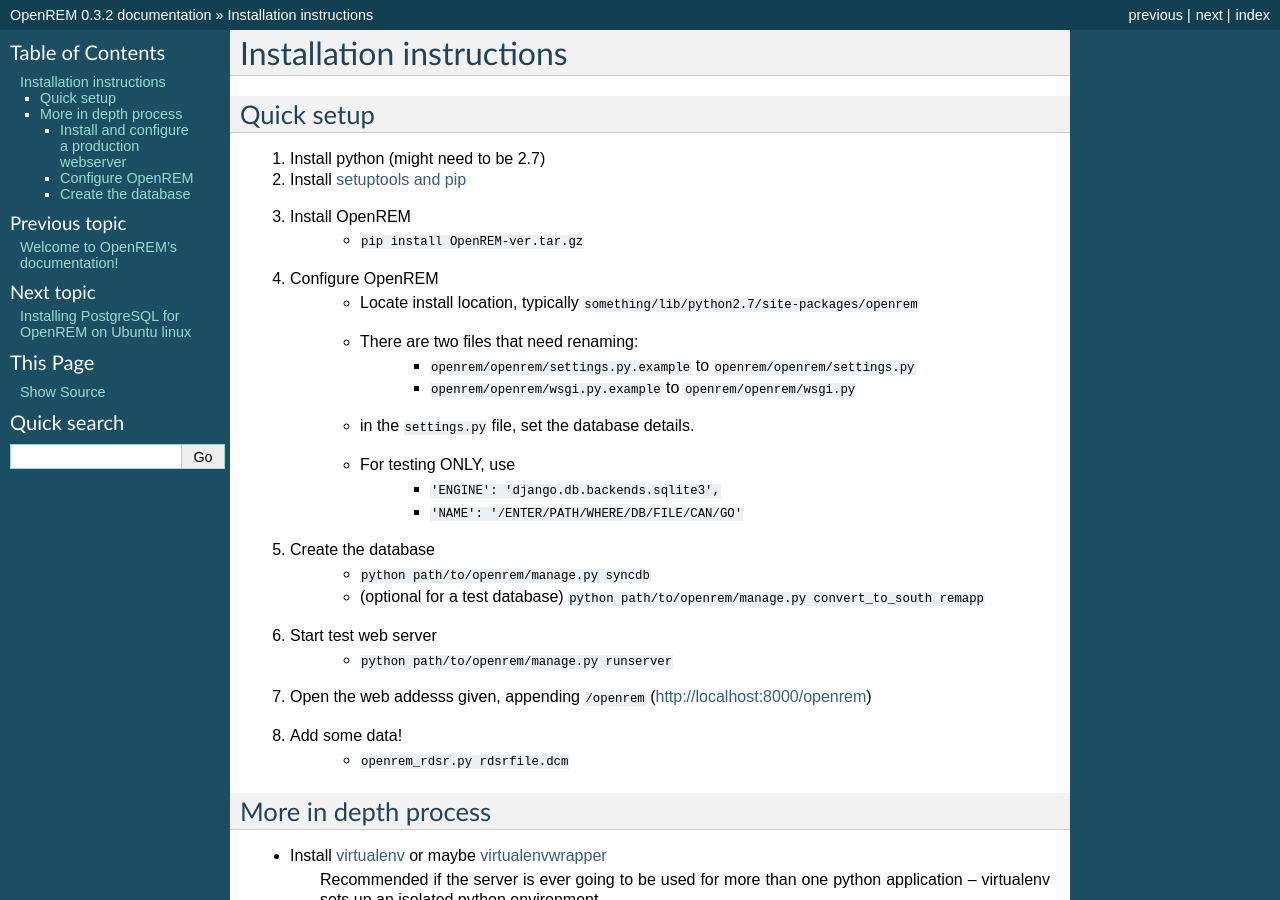
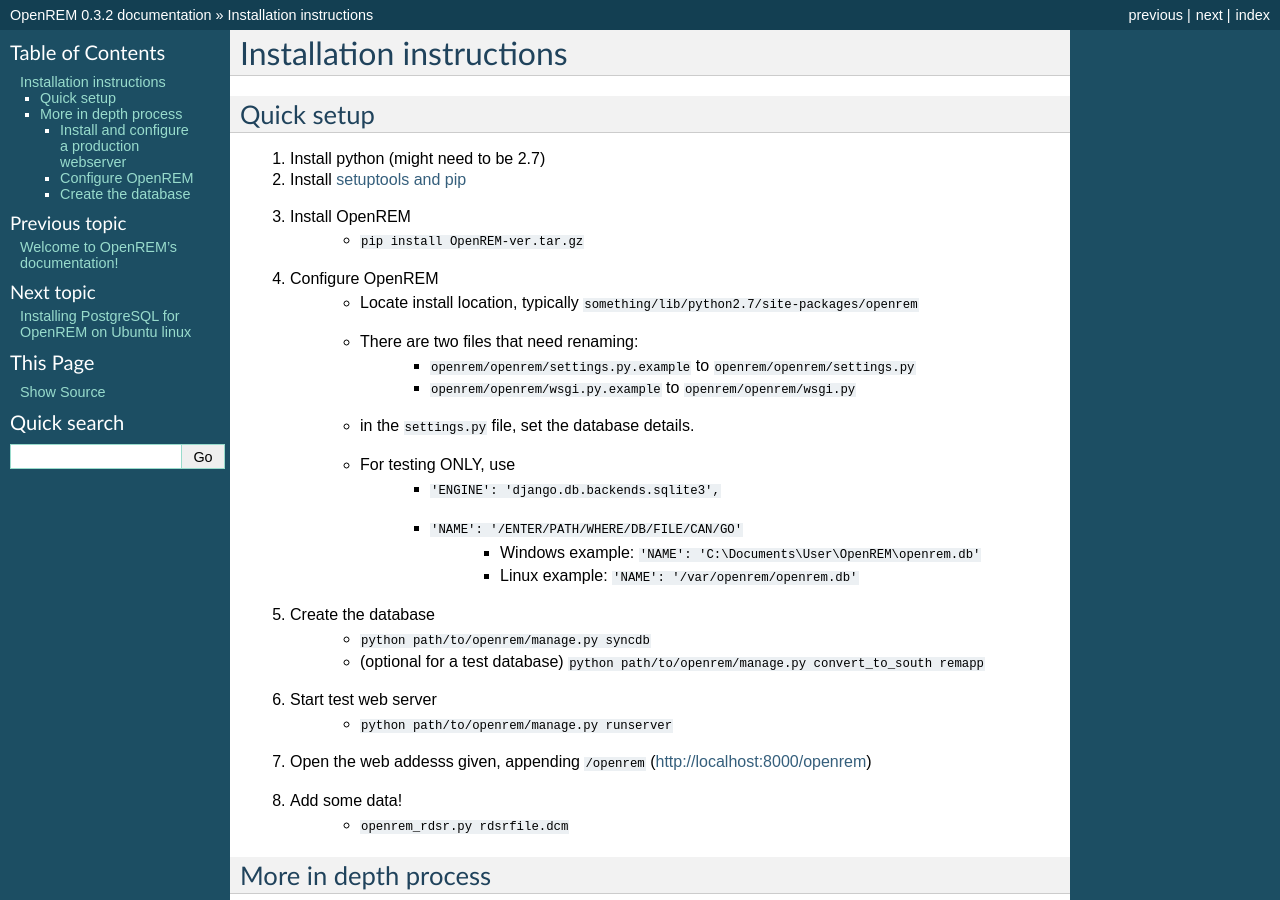
Before and after one commit to ckswilliams/modOpenREM, a Sphinx documentation site: the page built from docs/install.rst, in a window 1280 px wide and 900 px high. Built offline with Sphinx 7.4.7, drawn with Linux system fonts in a browser that asks for light colours.

Commit message:
Added Windows and Linux database path examples. Fixes #7.

```diff
--- a/docs/install.rst
+++ b/docs/install.rst
@@ -18,6 +18,8 @@
     + For testing ONLY, use
         + ``'ENGINE': 'django.db.backends.sqlite3',``
         + ``'NAME': '/ENTER/PATH/WHERE/DB/FILE/CAN/GO'``
+            + Windows example: ``'NAME': 'C:\Documents\User\OpenREM\openrem.db'``
+            + Linux example: ``'NAME': '/var/openrem/openrem.db'``
 #. Create the database
     + ``python path/to/openrem/manage.py syncdb``
     + (optional for a test database) ``python path/to/openrem/manage.py convert_to_south remapp``
```
